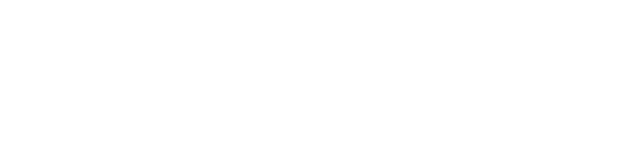
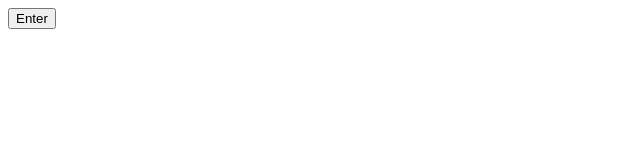
Before and after one commit to acciojob/enter-metaverse-beingshahbaj, a website: page main.html in a window 1280 px wide. Shown: the whole page, without its empty margins (0-640 px from the left). Drawn offline with Linux system fonts and the light colour scheme.

Commit message:
created a submission

```diff
--- a/main.html
+++ b/main.html
@@ -7,6 +7,7 @@
 </head>
 
 <body>
+	  <button id="enterBtn" onclick="enterMetaverse()">Enter</button>
 	<!-- the entire body must be written by student -->
     <script type="text/javascript" src="./script.js">
 </script>
--- a/script.js
+++ b/script.js
@@ -1 +1,10 @@
 //your JS code here. If required.
+function enterMetaverse() {
+
+    let para = document.createElement("p");
+    para.textContent = "Entered Metaverse";
+
+
+    let parent = document.getElementsByTagName("body")[0];
+    parent.appendChild(para);
+}
```
